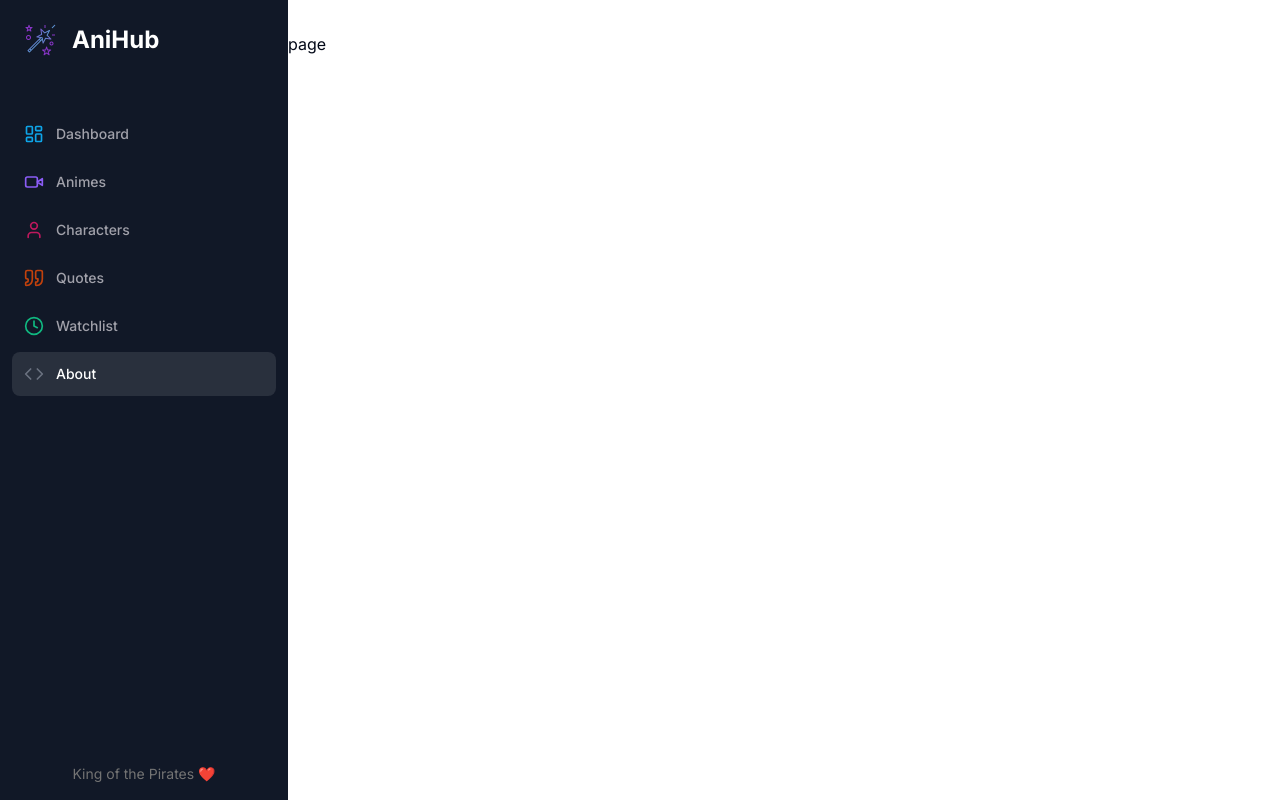
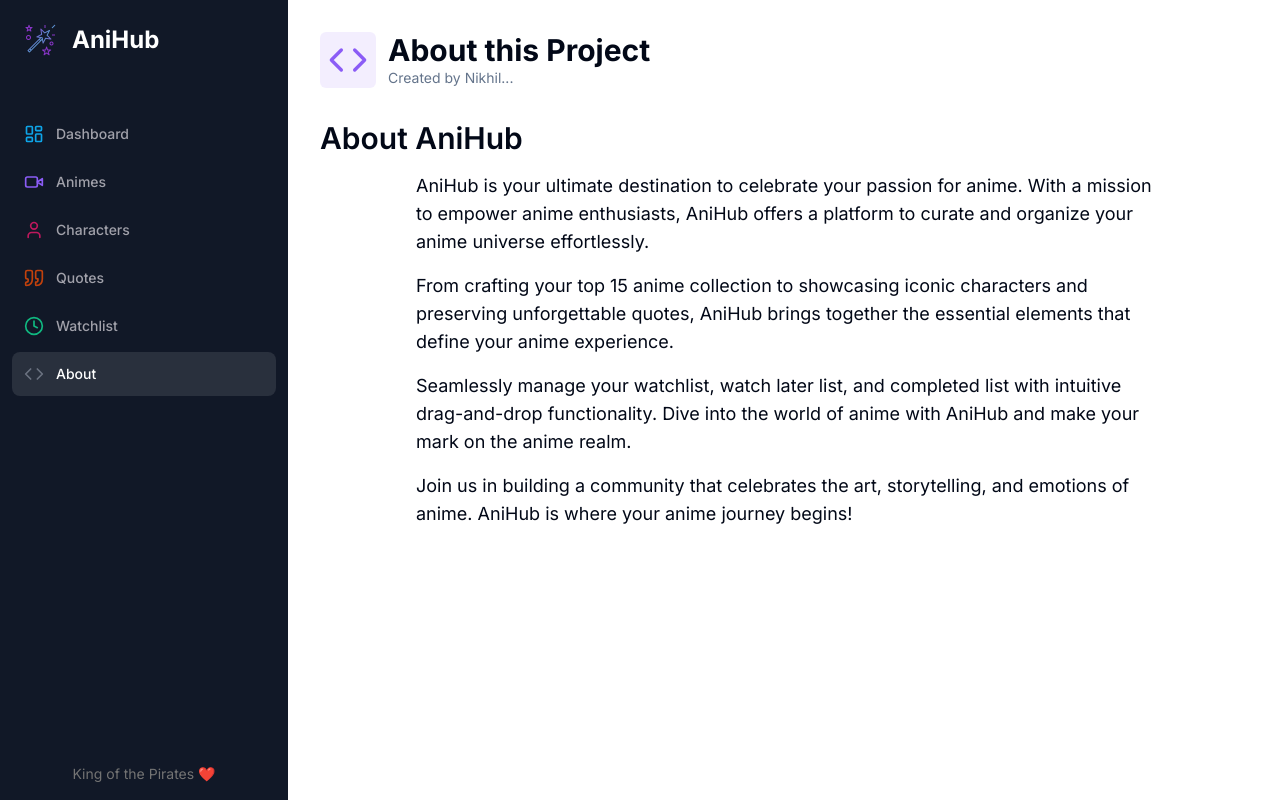
Before and after one commit to NikChhillar/AiShinobi, a Next.js app: page /about in a window 1280 px wide. Built offline with nearby package versions, Linux system fonts and the light colour scheme.

Commit message:
initial commit - section

```diff
--- a/app/(dashboard)/(routes)/about/page.tsx
+++ b/app/(dashboard)/(routes)/about/page.tsx
@@ -1,8 +1,35 @@
+import { Heading } from '@/components/Heading'
+import { Code } from 'lucide-react'
 import React from 'react'
 
 const page = () => {
   return (
-    <div>page</div>
+    <div>
+      <Heading
+        title="About this Project"
+        description="Created by Nikhil..."
+        icon={Code}
+        iconColor="text-violet-500"
+        bgColor="bg-violet-500/10"
+      />
+
+      <h1 className="text-3xl font-semibold mb-4 px-8 mt-8">About AniHub</h1>
+
+      <div className="flex-1 px-32">
+        <p className="text-lg mb-4">
+          AniHub is your ultimate destination to celebrate your passion for anime. With a mission to empower anime enthusiasts, AniHub offers a platform to curate and organize your anime universe effortlessly.
+        </p>
+        <p className="text-lg mb-4">
+          From crafting your top 15 anime collection to showcasing iconic characters and preserving unforgettable quotes, AniHub brings together the essential elements that define your anime experience.
+        </p>
+        <p className="text-lg mb-4">
+          Seamlessly manage your watchlist, watch later list, and completed list with intuitive drag-and-drop functionality. Dive into the world of anime with AniHub and make your mark on the anime realm.
+        </p>
+        <p className="text-lg">
+          Join us in building a community that celebrates the art, storytelling, and emotions of anime. AniHub is where your anime journey begins!
+        </p>
+      </div>
+    </div>
   )
 }
 
--- a/app/(dashboard)/(routes)/animes/page.tsx
+++ b/app/(dashboard)/(routes)/animes/page.tsx
@@ -1,8 +1,18 @@
+import { Heading } from '@/components/Heading'
+import { VideoIcon } from 'lucide-react'
 import React from 'react'
 
 const page = () => {
   return (
-    <div>page</div>
+    <div>
+      <Heading
+        title="Top 15 Anime Curation"
+        description="Craft Your Definitive List of Anime Favorites..."
+        icon={VideoIcon}
+        iconColor="text-violet-500"
+        bgColor="bg-violet-500/10"
+      />
+    </div>
   )
 }
 
--- a/app/(dashboard)/(routes)/characters/page.tsx
+++ b/app/(dashboard)/(routes)/characters/page.tsx
@@ -1,8 +1,18 @@
+import { Heading } from '@/components/Heading'
+import { UserIcon } from 'lucide-react'
 import React from 'react'
 
 const page = () => {
   return (
-    <div>page</div>
+    <div>
+      <Heading
+        title="Iconic Character Showcase"
+        description="Explore Beloved Characters that Leave a Marks..."
+        icon={UserIcon}
+        iconColor="text-violet-500"
+        bgColor="bg-violet-500/10"
+      />
+    </div>
   )
 }
 
--- a/app/(dashboard)/(routes)/quotes/page.tsx
+++ b/app/(dashboard)/(routes)/quotes/page.tsx
@@ -1,8 +1,18 @@
+import { Heading } from '@/components/Heading'
+import { QuoteIcon } from 'lucide-react'
 import React from 'react'
 
 const page = () => {
   return (
-    <div>page</div>
+    <div>
+      <Heading
+        title="Unforgettable Anime Quotes"
+        description="Capture Moments with Memorable Anime Lines..."
+        icon={QuoteIcon}
+        iconColor="text-violet-500"
+        bgColor="bg-violet-500/10"
+      />
+    </div>
   )
 }
 
--- a/app/(dashboard)/(routes)/watchlist/page.tsx
+++ b/app/(dashboard)/(routes)/watchlist/page.tsx
@@ -1,8 +1,19 @@
+import { Heading } from '@/components/Heading'
+import { ClockIcon } from 'lucide-react'
 import React from 'react'
 
 const page = () => {
   return (
-    <div>page</div>
+    <div>
+      <Heading
+        title="Effortless Watchlist Management"
+        description="Stay Organized with Seamless Anime Tracking..."
+        icon={ClockIcon}
+        iconColor="text-violet-500"
+        bgColor="bg-violet-500/10"
+      />
+
+    </div>
   )
 }
 
```
